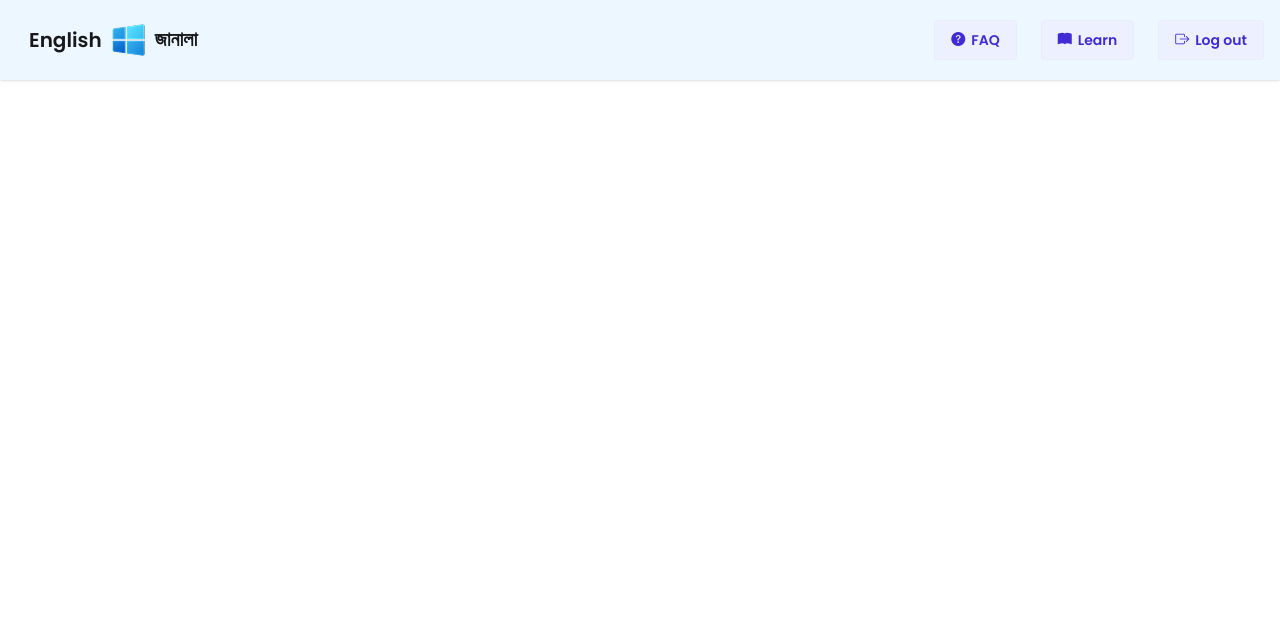
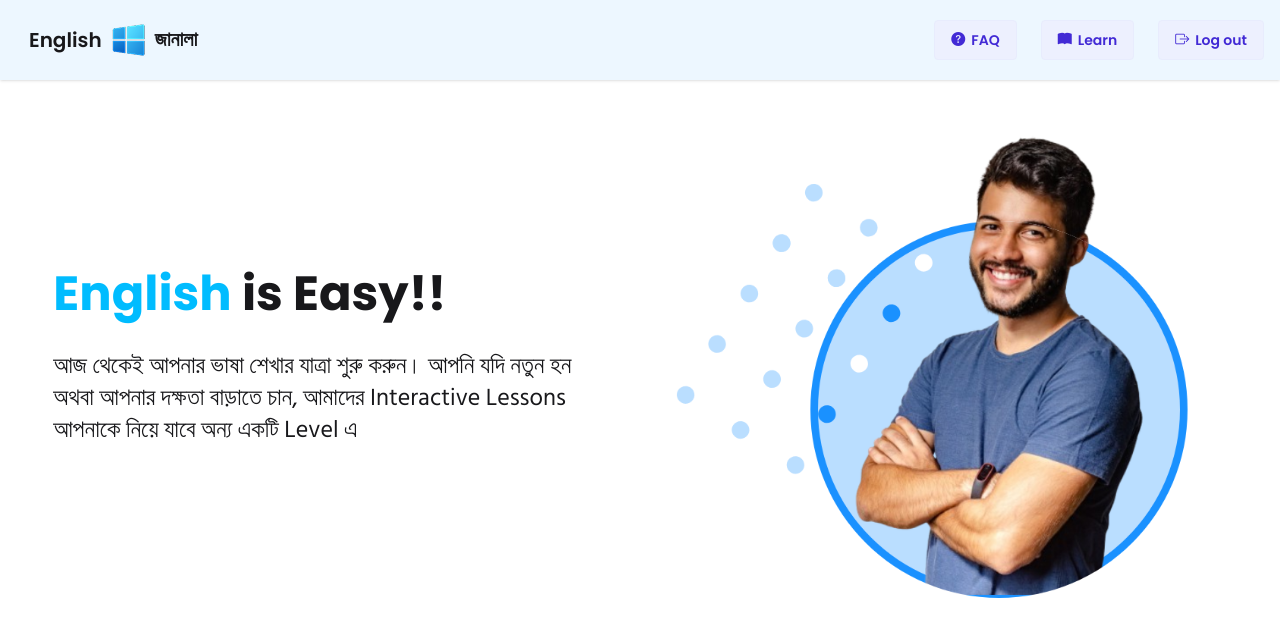
Before and after one commit to sukanta022/English-Janala, a plain HTML site: page index.html in a window 1280 px wide. Drawn offline with nearby package versions, Linux system fonts and the light colour scheme.

Commit message:
added hero section

```diff
--- a/index.html
+++ b/index.html
@@ -58,5 +58,15 @@
 
         </div>
     </header>
+
+    <section class="flex flex-col-reverse md:flex-row items-center w-11/12 mx-auto gap-15">
+        <div class="flex-1 text-center md:text-left">
+            <h1 class="text-4xl md:text-5xl font-bold mb-8"><span class="text-[#00BCFF]">English</span> is Easy!!</h1>
+            <p class="font-bangla text-xl md:text-2xl text-[#18181B]">আজ থেকেই আপনার ভাষা শেখার যাত্রা শুরু করুন। আপনি যদি নতুন হন অথবা আপনার দক্ষতা বাড়াতে চান, আমাদের Interactive Lessons আপনাকে নিয়ে যাবে অন্য একটি Level এ</p>
+        </div>
+        <div class="flex-1">
+            <img src="assets/hero-student.png" alt="">
+        </div>
+    </section>
 </body>
 </html>
```
